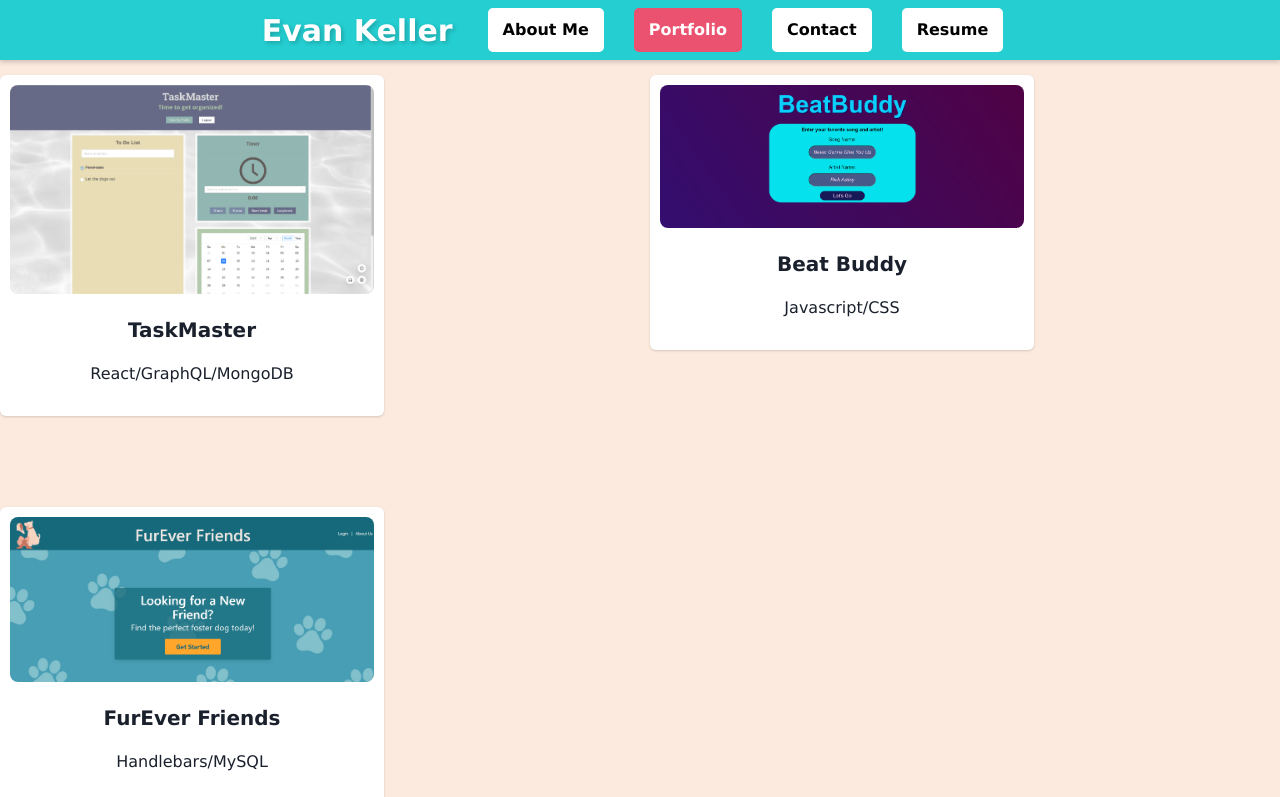
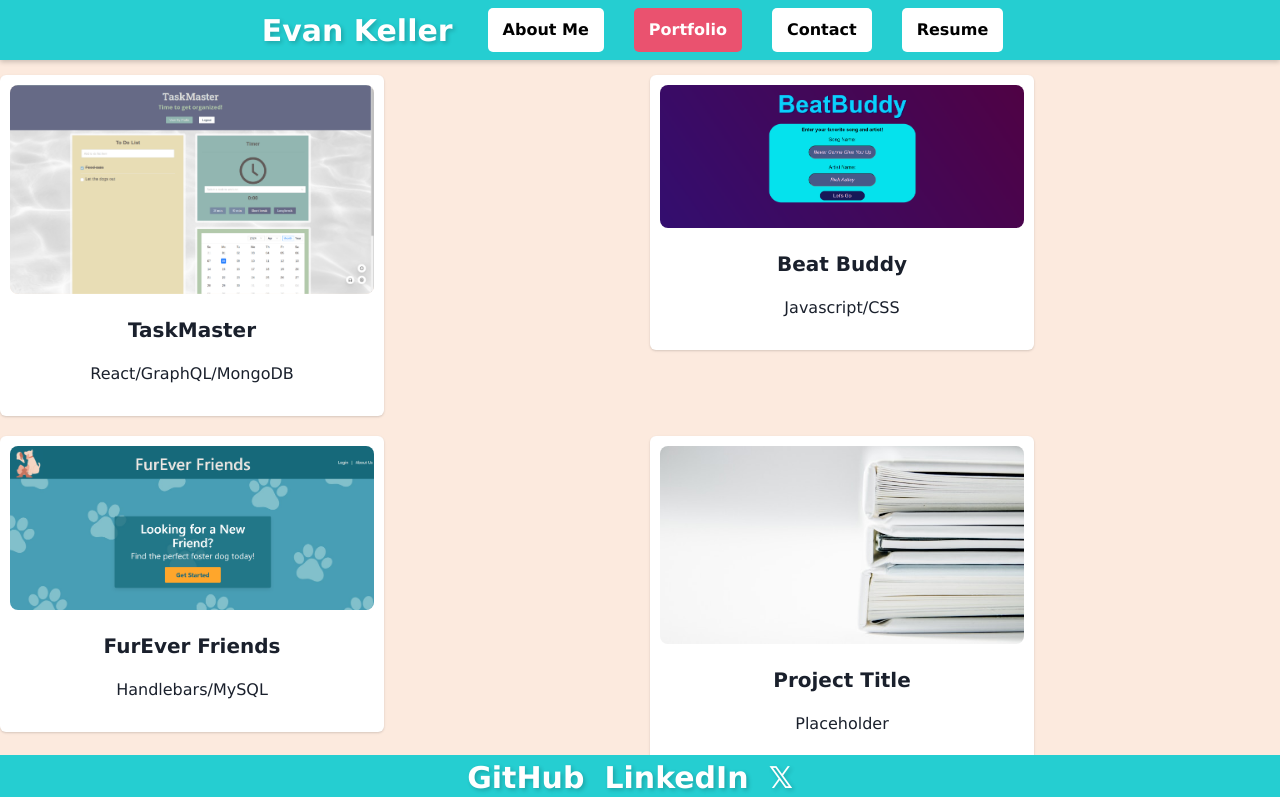
Before and after one commit to 33649EK/reactjs-portfolio-evanK, a React (Vite) app: page /Portfolio in a window 1280 px wide. Shown: the top 797 px of the page. Built offline with nearby package versions, Linux system fonts and the light colour scheme.

Commit message:
made footer lock to bottom of page correctly

```diff
--- a/src/App.css
+++ b/src/App.css
@@ -33,6 +33,8 @@ main {
 }
 
 footer {
+  position: absolute;
+  bottom: 0;
   display: flex;
   justify-content: center;
   width: 100%;
@@ -40,7 +42,6 @@ footer {
   font-weight: bolder;
   background-color: var(--robin-blue);
   margin-right: 20px;
-  /* margin-bottom: 15px; */
   font-size: 30px;
   text-shadow: 2px 2px 4px rgba(0, 0, 0, 0.2);
 }
@@ -180,9 +181,10 @@ li::before {
   display: grid;
   grid-template-columns: repeat(2, 1fr);
   gap: 20px;
-  height: 100vh;
+  /* height: 100vh; */
   margin-bottom: 10px;
   margin-top: 15px;
+  align-content: center;
 }
 
 .linkCard {
@@ -202,17 +204,6 @@ li::before {
 
 .headerla {
   background-color: var(--white);
-}
-
-@media screen and (width <= 800px) {
-  .portLinks {
-    display: flex;
-    flex-direction: column;
-    align-items: center;
-    max-width: 700px;
-    margin-left: auto;
-    margin-right: auto;
-  }
 }
 
 /* Port Card not in use for the time being */
@@ -246,3 +237,18 @@ li::before {
   background-color: rgba(255, 255, 255, 0.8);
   padding: 5px 10px;
 }
+
+@media screen and (width <= 800px) {
+  .portLinks {
+    display: flex;
+    flex-direction: column;
+    align-items: center;
+    max-width: 700px;
+    margin-left: auto;
+    margin-right: auto;
+  }
+
+  footer {
+    bottom: auto; /* Allows footer to properly move to bottom of page when page is small */
+  }
+}
--- a/src/pages/Portfolio.jsx
+++ b/src/pages/Portfolio.jsx
@@ -55,27 +55,27 @@ const Portfolio = () => {
       link: 'https://github.com/davisjeff500/FurEver-Friends',
       tech: 'Handlebars/MySQL',
     },
-    // {
-    //   title: 'Project Title',
-    //   image: './images/Placeholder.jpg',
-    //   altText: 'placeholder image',
-    //   link: 'https://github.com/33649EK',
-    //   tech: 'Placeholder',
-    // },
-    // {
-    //   title: 'Project Title',
-    //   image: './images/Placeholder.jpg',
-    //   altText: 'placeholder image',
-    //   link: 'https://github.com/33649EK',
-    //   tech: 'Placeholder',
-    // },
-    // {
-    //   title: 'Project Title',
-    //   image: './images/Placeholder.jpg',
-    //   altText: 'placeholder image',
-    //   link: 'https://github.com/33649EK',
-    //   tech: 'Placeholder',
-    // },
+    {
+      title: 'Project Title',
+      image: './images/Placeholder.jpg',
+      altText: 'placeholder image',
+      link: 'https://github.com/33649EK',
+      tech: 'Placeholder',
+    },
+    {
+      title: 'Project Title',
+      image: './images/Placeholder.jpg',
+      altText: 'placeholder image',
+      link: 'https://github.com/33649EK',
+      tech: 'Placeholder',
+    },
+    {
+      title: 'Project Title',
+      image: './images/Placeholder.jpg',
+      altText: 'placeholder image',
+      link: 'https://github.com/33649EK',
+      tech: 'Placeholder',
+    },
   ];
 
   return (
```
